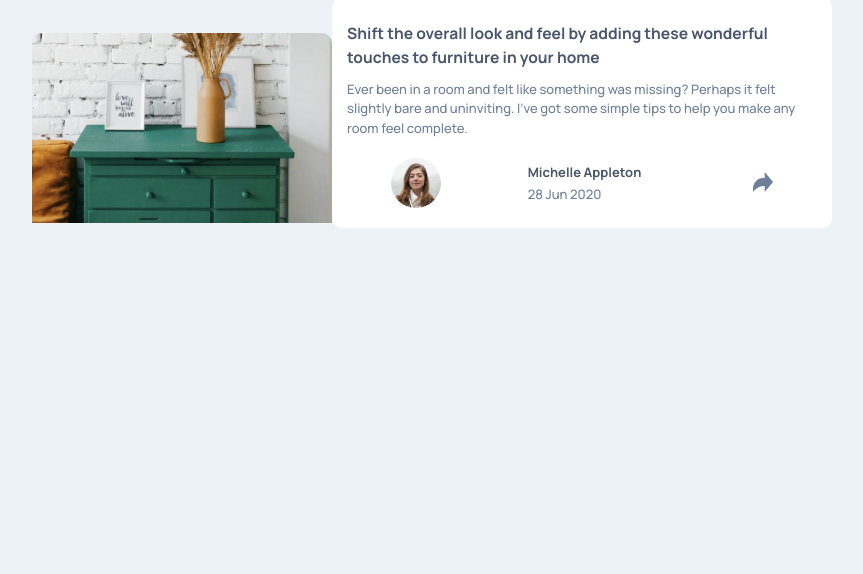
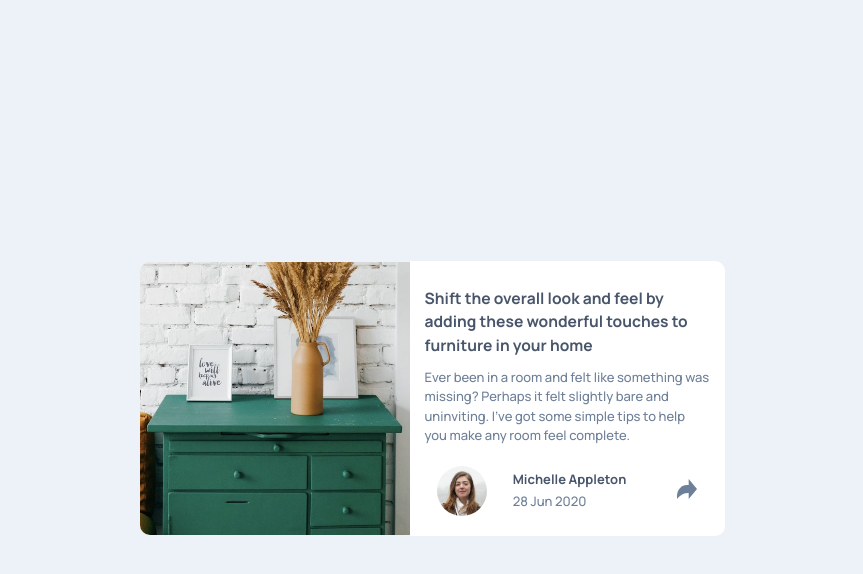
Before and after one commit to apuntesnavarrete/article-preview-component-master, a plain HTML site: page index.html in a window 1280 px wide. Shown: the whole page, without its empty margins (208-1071 px from the left). Drawn offline with Linux system fonts and the light colour scheme.

Commit message:
Arreglo de alineacion

```diff
--- a/style/index.css
+++ b/style/index.css
@@ -14,6 +14,7 @@ body{
     font-size: 1rem;
     font-family: 'Manrope', sans-serif;
     width: 100vw;
+    height: 100vh;
     display: flex;
     flex-direction: column;
     align-items: center;
@@ -21,7 +22,6 @@ body{
     background-color: var(--Light-Grayish-Blue);
 }
 .header{
-    margin-top: 30px ;
     max-width:350px ;
 }
 
@@ -37,7 +37,7 @@ body{
     margin-top: -3px;
     max-width: 300px;
     background-color: white;
-    border-radius: 10px;
+    border-radius: 0px 0px 10px 10px;
 }
 .titles{
     font-size: 0.6em;
@@ -88,4 +88,15 @@ body{
         max-width: 500px;
 
     }
+
+    .header_img{
+        border-radius: 10px 0px 0px 10px;
+        width: 270px;
+        height: 273px;
+    }
+    .main{
+        width: 315px;
+        border-radius: 0px 10px 10px 0px;
+
+    }
   }
```
